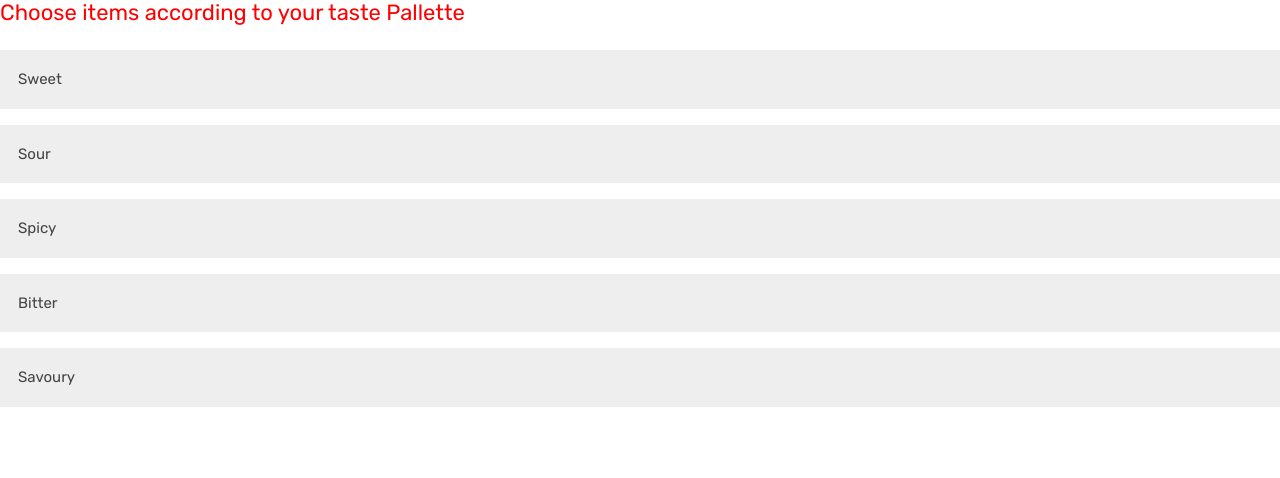
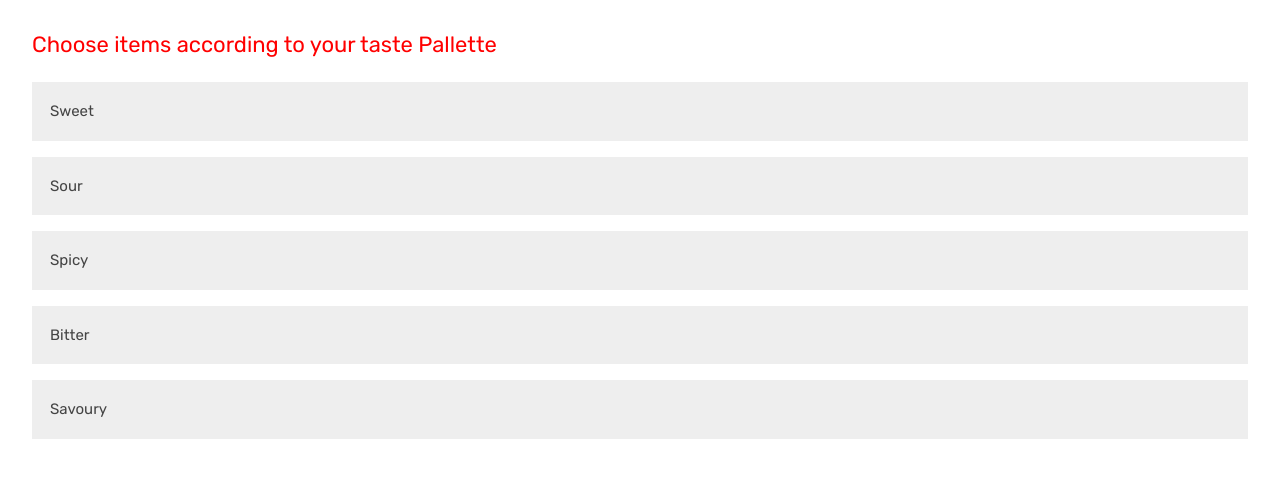
Before and after one commit to omsitapara/SliceDash, a PHP site: page /SliceDash/choose in a window 1280 px wide. Shown: the part 177-655 px from the top of the page. Run offline with PHP 8.4, Linux system fonts and the light colour scheme; data that the repository does not hold is empty; some libraries are stand-ins or nearby versions.

Commit message:
margin added

```diff
--- a/choose.php
+++ b/choose.php
@@ -16,7 +16,7 @@ $savoury_sql="select * from dish where status='1' and taste='savoury' order by d
 $savoury_res=mysqli_query($con,$savoury_sql);
 $savoury_count=mysqli_num_rows($savoury_res);
 ?>
-
+<div style="margin:32px">
 <h4 style="color:red">Choose items according to your taste Pallette </h4>
 <button type="button" class="collapsible" style="margin-top:16px">Sweet</button>
 <div class="content">
@@ -358,6 +358,7 @@ $savoury_count=mysqli_num_rows($savoury_res);
 
                         </div>
 </div>
+</div>
 <script>
     var coll = document.getElementsByClassName("collapsible");
 var i;
```
